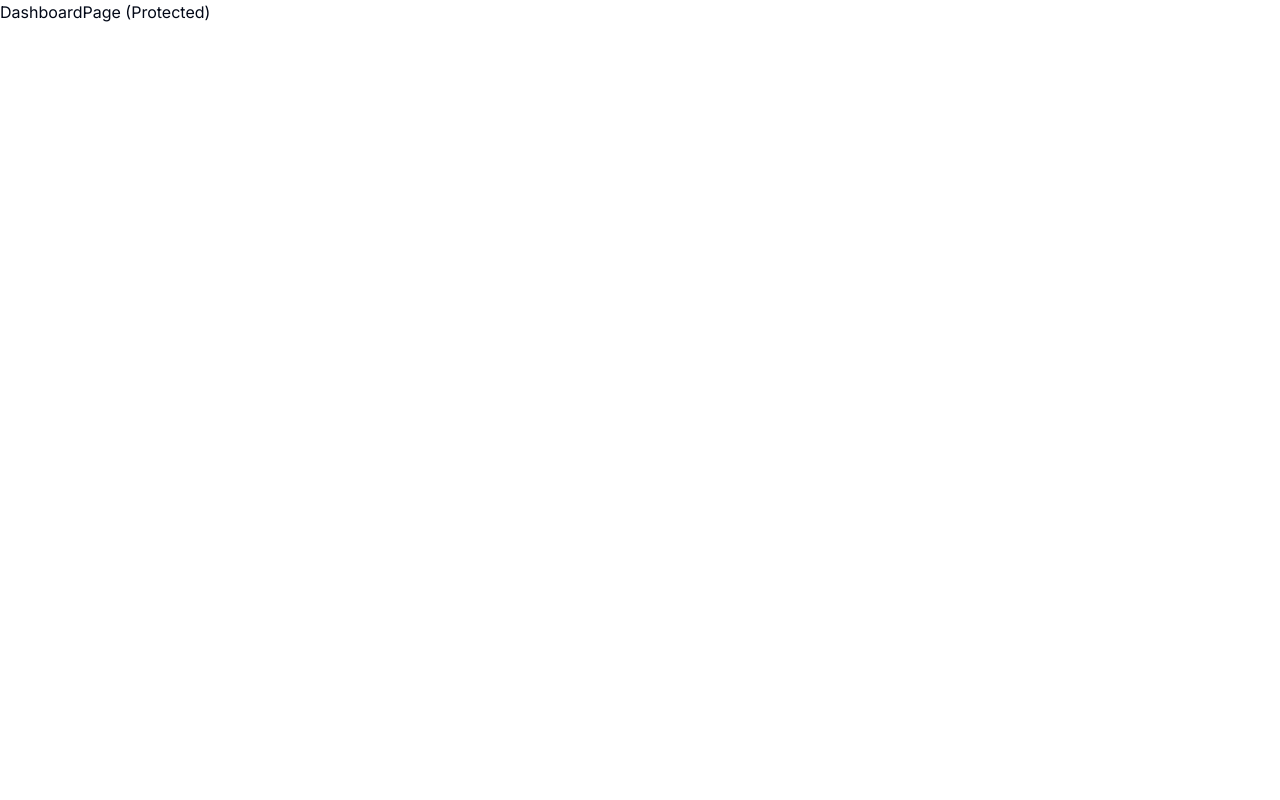
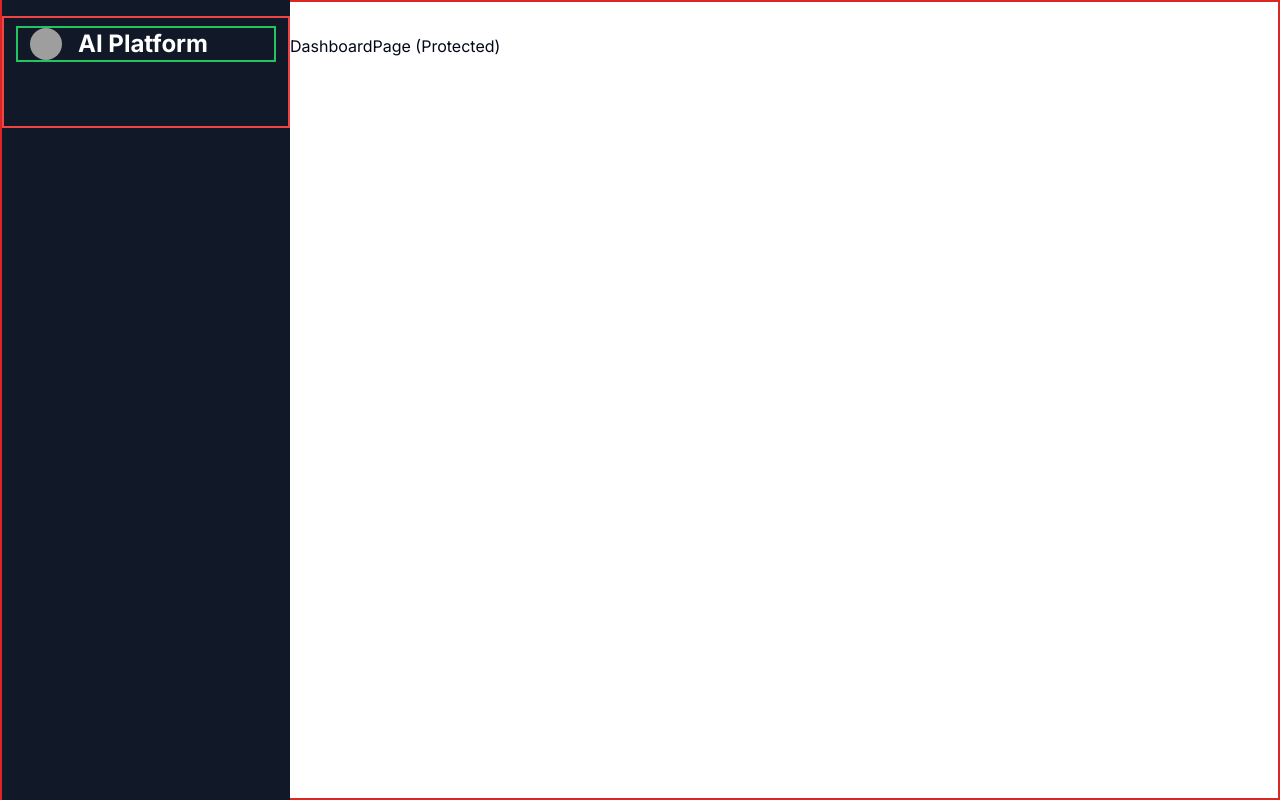
Before and after one commit to quangnvo/aiplatform, a Next.js app: page /dashboard in a window 1280 px wide. Built offline with nearby package versions, Linux system fonts and the light colour scheme; grey boxes are pictures that could not be loaded.

Commit message:
add sidebar (not finish yet)

```diff
--- a/app/(dashboard)/(routes)/dashboard/page.tsx
+++ b/app/(dashboard)/(routes)/dashboard/page.tsx
@@ -1,11 +1,7 @@
-import { UserButton } from '@clerk/nextjs'
-import React from 'react'
-
 const DashboardPage = () => {
 	return (
 		<div>
 			<p>DashboardPage (Protected)</p>
-			{/* <UserButton afterSignOutUrl='/' /> */}
 		</div>
 	)
 }
--- /dev/null
+++ b/app/(dashboard)/layout.tsx
@@ -0,0 +1,25 @@
+import Navbar from "@/components/Navbar"
+import Sidebar from "@/components/Sidebar"
+
+const DashboardLayout = ({
+	children
+}: {
+	children: React.ReactNode
+}) => {
+	return (
+		<div className="h-screen relative border-2 border-red-600">
+			<div className="hidden h-full md:flex md:flex-col md:fixed md:w-72 md:inset-y-0 z-[80] bg-gray-900">
+				<div>
+					<Sidebar />
+				</div>
+			</div>
+
+			<main className="md:pl-72">
+				<Navbar />
+				{children}
+			</main>
+		</div>
+	)
+}
+
+export default DashboardLayout
--- /dev/null
+++ b/components/Navbar.tsx
@@ -0,0 +1,27 @@
+import React from 'react'
+import { Button } from './ui/button'
+import { Menu } from 'lucide-react'
+import { UserButton } from '@clerk/nextjs'
+
+const Navbar = () => {
+	return (
+		<div className='flex items-center p-4'>
+
+			{/* Button toogle when in mobile */}
+			<Button
+				variant="ghost"
+				size="icon"
+				className='md:hidden'
+			>
+				<Menu />
+			</Button>
+
+			{/* Avatar */}
+			<div className='flex w-full justify-end'>
+				<UserButton afterSignOutUrl='/' />
+			</div>
+		</div>
+	)
+}
+
+export default Navbar
--- /dev/null
+++ b/components/Sidebar.tsx
@@ -0,0 +1,38 @@
+"use client"
+
+import Image from "next/image"
+import Link from "next/link"
+import { Montserrat } from "next/font/google"
+
+
+const montserrat = Montserrat({
+	weight: "600",
+
+})
+
+const Sidebar = () => {
+	return (
+		<div className="space-y-4 py-4 flex flex-col h-full bg-[#111827] text-white">
+			<div className="px-3 py-2 flex-1 border-2 border-red-500">
+				<Link
+					href="/dashboard"
+					className="flex items-center pl-3 mb-14 border-2 border-green-500"
+				>
+					<div className="relative w-8 h-8 mr-4">
+						<Image
+							src="https://picsum.photos/200"
+							alt="Logo"
+							fill
+							className="rounded-full"
+						/>
+					</div>
+					<h1 className="text-2xl font-bold">
+						AI Platform
+					</h1>
+				</Link>
+			</div>
+		</div>
+	)
+}
+
+export default Sidebar
--- a/next.config.js
+++ b/next.config.js
@@ -1,4 +1,8 @@
 /** @type {import('next').NextConfig} */
-const nextConfig = {}
+const nextConfig = {
+    images: {
+        domains: ['picsum.photos'],
+    },
+}
 
 module.exports = nextConfig
```
